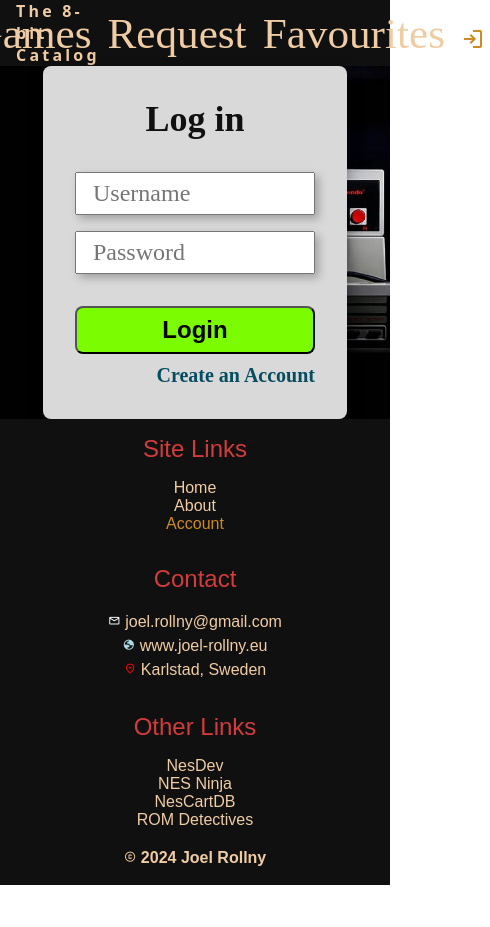
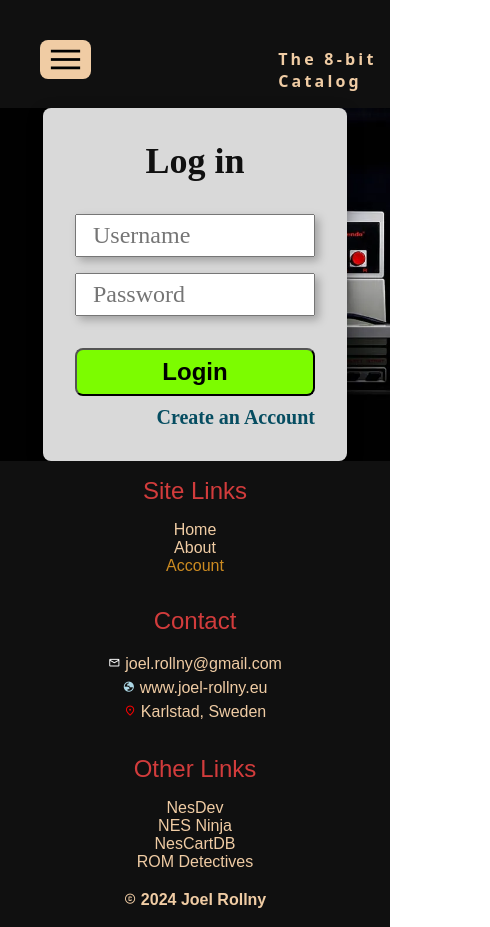
Before and after one commit to joelBIT/8-bit-catalog, a React (Vite) app: page /login in a window 390 px wide. Shown: the whole page, 490 px wide, since content can reach past the window. Before the commit the page ends 885 px from the top, so only its background shows below. Built offline with nearby package versions, Linux system fonts and the light colour scheme; a web font is replaced by a local one.

Commit message:
Created Hamburger menu

```diff
--- a/src/components/LoginForm.tsx
+++ b/src/components/LoginForm.tsx
@@ -36,7 +36,7 @@ export function LoginForm(): ReactElement {
     return (
         <section id="loginCard">
             <h1>Log in</h1>
-            <form id="loginForm" onSubmit={event => login(event)}>
+            <form id="loginForm" onSubmit={login}>
                 <input id="username" type="text" placeholder="Username" autoComplete="false" required />
                 <input id="password" type="password" placeholder="Password" autoComplete="false" required />
                 <button className="accountButton" type="submit">Login</button>
--- a/src/components/RegisterForm.tsx
+++ b/src/components/RegisterForm.tsx
@@ -49,7 +49,7 @@ export function RegisterForm(): ReactElement {
     return (
         <section id="registerCard">
             <h1>Create Account</h1>
-            <form id="registerForm" onSubmit={event => register(event)}>
+            <form id="registerForm" onSubmit={register}>
                 <input id="username" type="text" placeholder="Username" autoComplete="false" required />
                 <input id="email" type="email" placeholder="Email" autoComplete="false" required />
                 <input id="password" type="password" placeholder="Password" autoComplete="false" required />
--- /dev/null
+++ b/src/components/header/HamburgerMenu.tsx
@@ -0,0 +1,15 @@
+import { ReactElement, useState } from "react";
+import { NavBar } from "..";
+
+export function HamburgerMenu(): ReactElement {
+    const [isOpen, setIsOpen] = useState(false);
+
+    return (
+        <nav id="hamburger">
+            <button onClick={() => setIsOpen(!isOpen)}>
+                <span className="material-symbols-outlined">{isOpen ? "close" : "menu" }</span>
+            </button>
+            {isOpen && <div onClick={() => setIsOpen(!isOpen)}><NavBar /></div>}
+        </nav>
+    );
+}
--- a/src/components/header/Header.tsx
+++ b/src/components/header/Header.tsx
@@ -1,6 +1,6 @@
 import { ReactElement } from "react";
 import { NavLink } from "react-router-dom";
-import { Logo, NavBar } from "..";
+import { HamburgerMenu, Logo, NavBar } from "..";
 
 export function Header(): ReactElement {
     return (
@@ -9,6 +9,7 @@ export function Header(): ReactElement {
                 <Logo /><h1>The 8-bit Catalog</h1>
             </NavLink>
             <NavBar />
+            <HamburgerMenu />
         </header>
     );
 }
--- a/src/components/index.ts
+++ b/src/components/index.ts
@@ -10,6 +10,7 @@ export * from "./footer/OtherLinks";
 export * from "./footer/SiteLinks";
 export * from "./GameCard";
 export * from "./GameDetailsCard";
+export * from "./header/HamburgerMenu";
 export * from "./header/Header";
 export * from "./header/Logo";
 export * from "./header/NavBar";
--- /dev/null
+++ b/src/css/components/header/HamburgerMenu.css
@@ -0,0 +1,17 @@
+
+#hamburger {
+	display: block;
+
+	button {
+		background-color: var(--color-black);
+
+		span {
+			font-size: 39px;
+			background-color: var(--color-white);
+			border-radius: 0.5rem;
+			padding-left: 6px;
+			padding-right: 6px;
+			margin: 0.5rem;
+		}
+	}
+}
--- a/src/css/components/header/Header.css
+++ b/src/css/components/header/Header.css
@@ -20,6 +20,10 @@ header {
             transition: transform 0.3s ease;
         }
     }
+
+    #hamburger {
+        display: none;
+    }
 }
 
 @media (max-width: 930px) {
@@ -31,3 +35,51 @@ header {
         }
     }
 }
+
+@media (max-width: 600px) {
+    header {
+        display: flex;
+        flex-flow: row-reverse;
+        padding-bottom: 1rem;
+
+        #hamburger {
+            display: block;
+            width: 100%;
+            margin-top: 2rem;
+            margin-left: 2rem;
+
+            button {
+                border: none;
+            }
+
+            > a {
+                vertical-align: super;
+                margin-bottom: 0.5rem;
+                text-align: end;
+            }
+
+            #navbar {
+                display: contents;
+
+                ul {
+                    flex-direction: column;
+                    margin-left: 2rem;
+
+                    li {
+                        width: fit-content;
+                    }
+                }
+            }
+        }
+
+        #logoLink {
+            display: block;
+            margin-top: 3rem;
+            max-height: 5rem;
+        }
+    }
+
+    #navbar {
+        display: none;
+    }
+}
--- a/src/css/index.css
+++ b/src/css/index.css
@@ -21,6 +21,7 @@
 @import url("./components/footer/Footer.css");
 @import url("./components/footer/OtherLinks.css");
 @import url("./components/footer/SiteLinks.css");
+@import url("./components/header/HamburgerMenu.css");
 @import url("./components/header/Header.css");
 @import url("./components/header/Logo.css");
 @import url("./components/header/NavBar.css");
```
